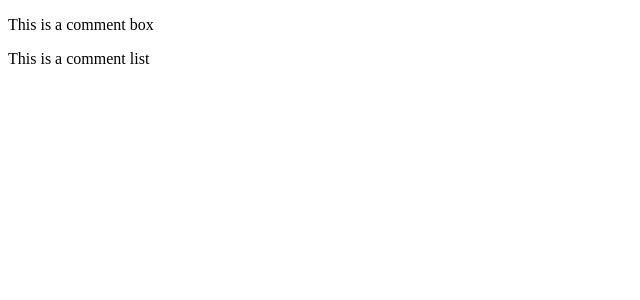
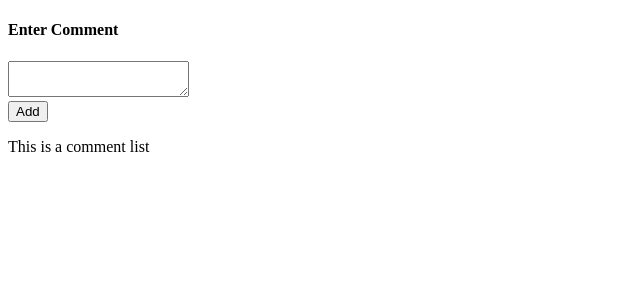
Before and after one commit to ma7ma7/react-testing, a React (Create React App) app: page / in a window 1280 px wide. Shown: the top 300 px of the page, without its empty margins (0-640 px from the left). Built offline with nearby package versions, Linux system fonts and the light colour scheme.

Commit message:
Testing App Component using enzume

```diff
--- a/package.json
+++ b/package.json
@@ -34,5 +34,9 @@
       "last 1 firefox version",
       "last 1 safari version"
     ]
+  },
+  "devDependencies": {
+    "@wojtekmaj/enzyme-adapter-react-17": "^0.4.1",
+    "enzyme": "^3.11.0"
   }
 }
--- a/src/components/CommentBox.js
+++ b/src/components/CommentBox.js
@@ -2,7 +2,14 @@ import React, { Component } from "react";
 
 class CommentBox extends Component {
   render() {
-    return <p>This is a comment box</p>;
+    return (
+      <form>
+        <h4>Enter Comment</h4>
+        <textarea />
+        <br />
+        <button>Add</button>
+      </form>
+    );
   }
 }
 
```
Also changed, not shown: src/setupTests.js (added, +4 -0 lines), 2 other files (tests, documents, lock files or other folders).
